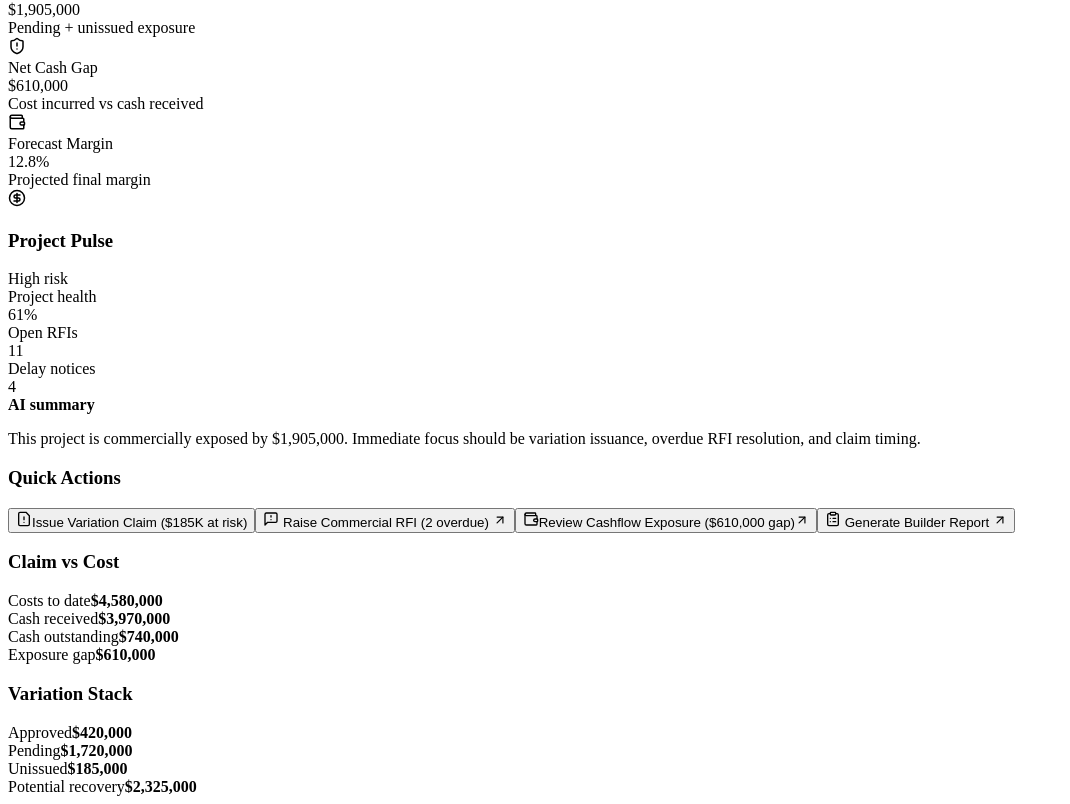
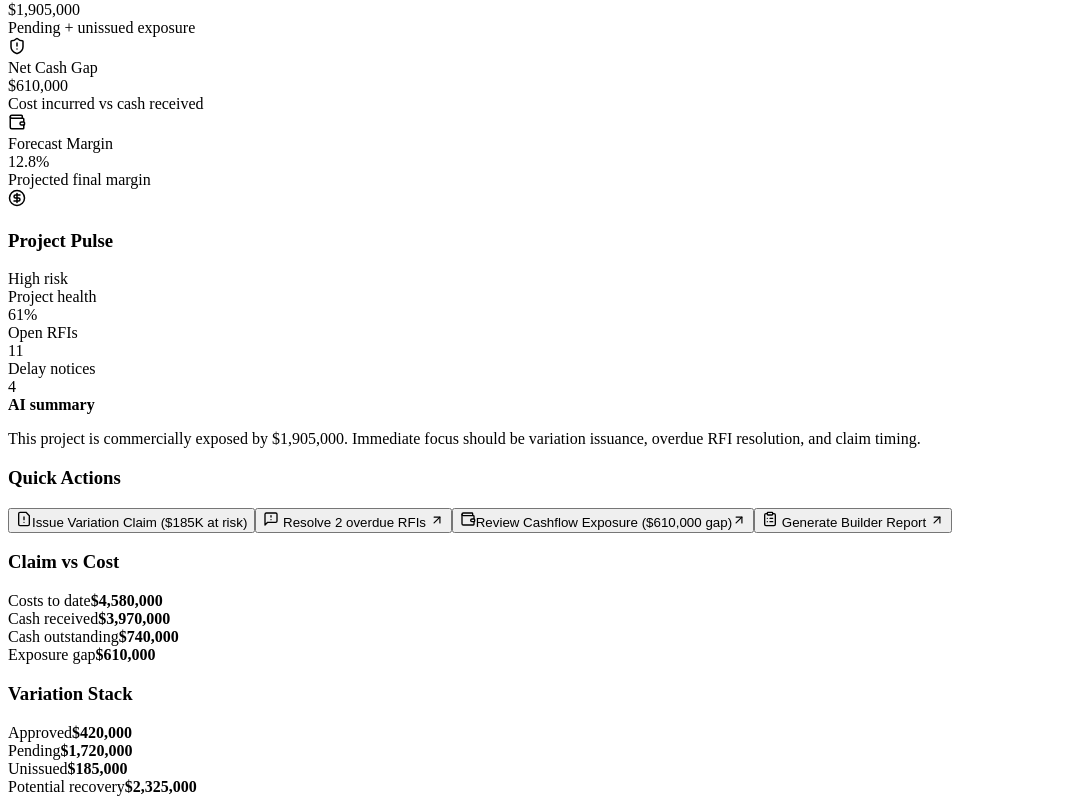
Before and after one commit to SamBachir/synctask-demo, a React (Vite) app: page / in a window 1280 px wide. Shown: the part 496-1300 px from the top of the page, without its empty margins (0-1070 px from the left). Built offline with nearby package versions, Linux system fonts and the light colour scheme; the HTML template or start-up script is replaced by a standard one.

Commit message:
Update App.jsx

```diff
--- a/src/App.jsx
+++ b/src/App.jsx
@@ -275,7 +275,7 @@ export default function App() {
 Issue Variation Claim (${Math.round(project.unissuedVO / 1000)}K at risk)
                   </button>
                   <button className="action-btn" onClick={() => go('rfi')}>
-                    <MessageSquareWarning size={16} /> Raise Commercial RFI (2 overdue) <ArrowUpRight size={14} />
+                    <MessageSquareWarning size={16} /> Resolve 2 overdue RFIs <ArrowUpRight size={14} />
                   </button>
                   <button className="action-btn" onClick={() => go('commercial')}>
                    <Wallet size={16} />
```
